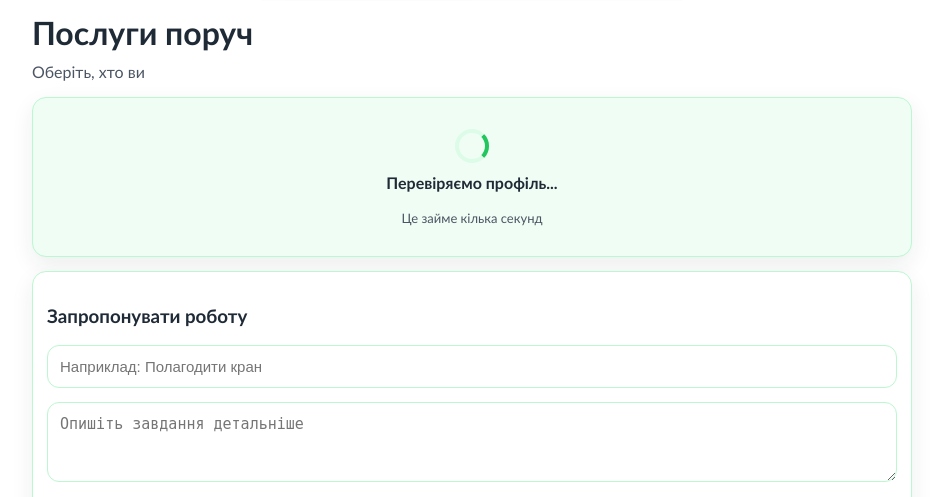
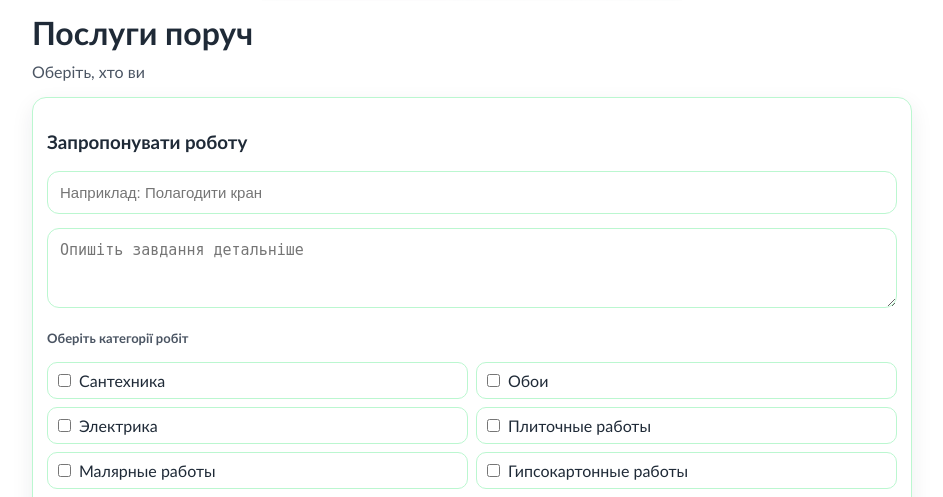
Before and after one commit to zerotto-annme/maistergo-miniapp, a FastAPI app: page / in a window 1280 px wide. Shown: the part 359-856 px from the top of the page, without its empty margins (168-1111 px from the left). Run offline with FastAPI, Linux system fonts and the light colour scheme; data comes from the database, SQL or seed files in the repository; data that the repository does not hold is empty; some libraries are stand-ins or nearby versions.

Commit message:
Fix auth splash visibility toggle after profile check

```diff
--- a/app/templates/index.html
+++ b/app/templates/index.html
@@ -70,7 +70,7 @@
       .actions { display: grid; grid-template-columns: 1fr auto; gap: 10px; align-items: end; }
       .btn-secondary { background: #fff; color: var(--brand-dark); border: 1px solid var(--brand); }
       .small { font-size: 13px; color: var(--muted); margin-top: 8px; }
-      .hidden { display: none; }
+      .hidden { display: none !important; }
       .photo-grid { display: grid; grid-template-columns: repeat(5, 1fr); gap: 8px; margin-top: 8px; }
       .photo-grid img { width: 100%; height: 84px; object-fit: cover; border-radius: 8px; border: 1px solid var(--border); }
       .chip { display: inline-block; padding: 4px 8px; border-radius: 999px; background: #eef3f8; color: #31455a; font-size: 12px; margin-right: 6px; }
```
